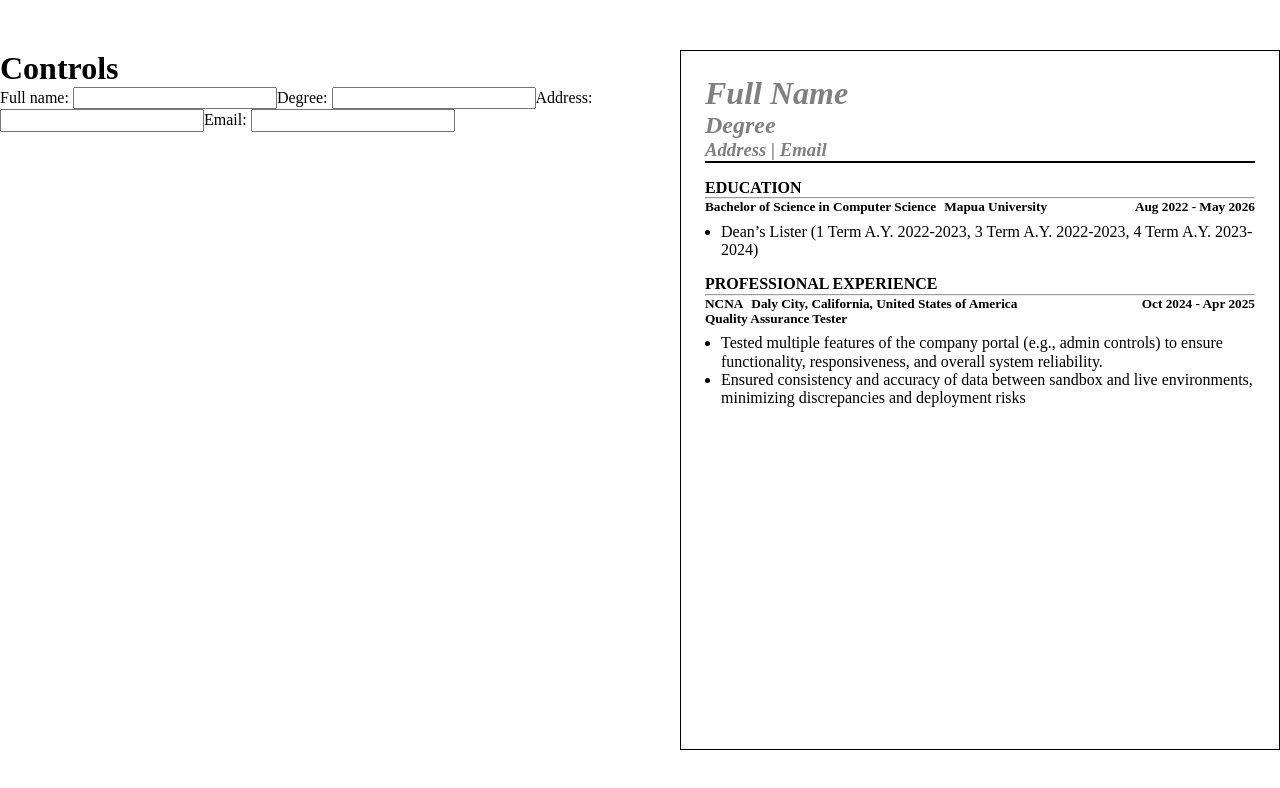
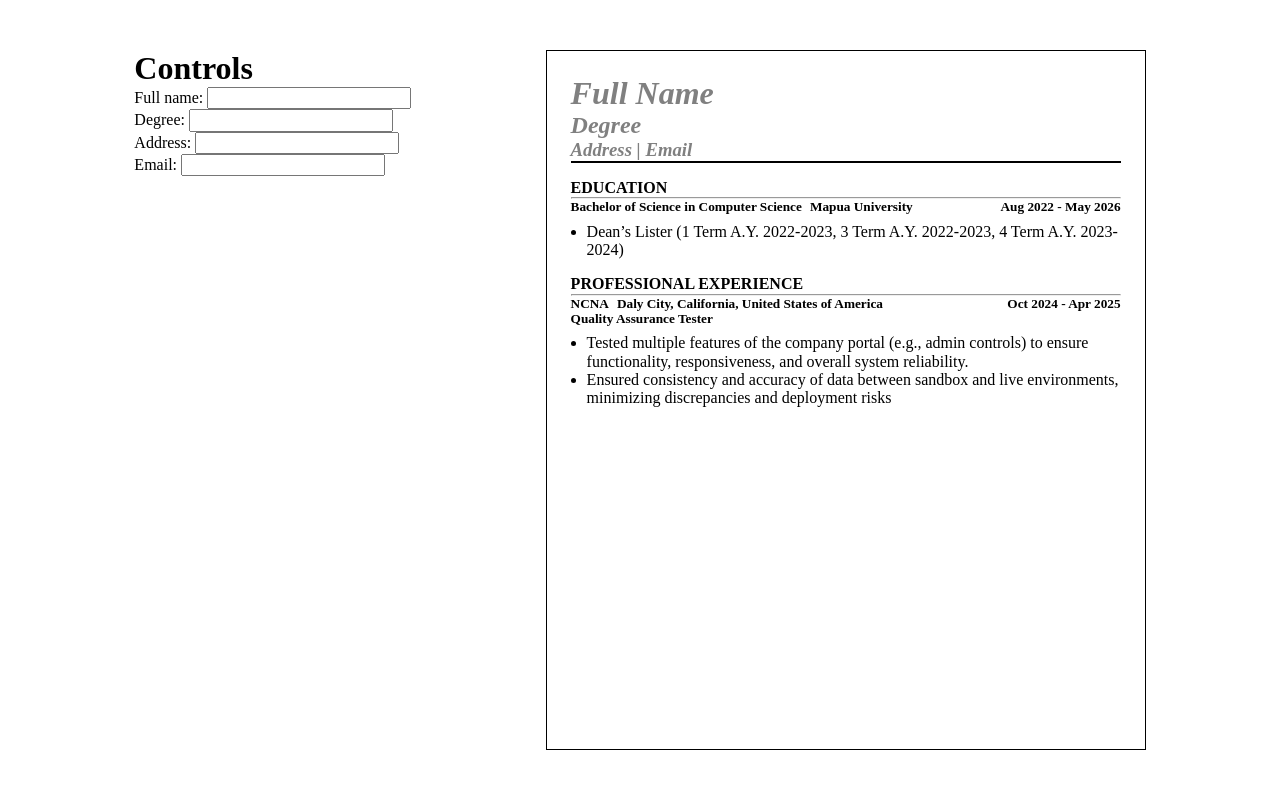
Before and after one commit to Bleu24/CV-Builder, a React (Vite) app: page / in a window 1280 px wide. Shown: the top 788 px of the page. Built offline with nearby package versions, Linux system fonts and the light colour scheme.

Commit message:
feat: update controls css

```diff
--- a/src/ui/styles/Controls.css
+++ b/src/ui/styles/Controls.css
@@ -3,5 +3,7 @@
 }
 
 form {
-    /*min-height: 100%;*/
+    min-height: 100%;
+    display: flex;
+    flex-direction: column;
 }
```
